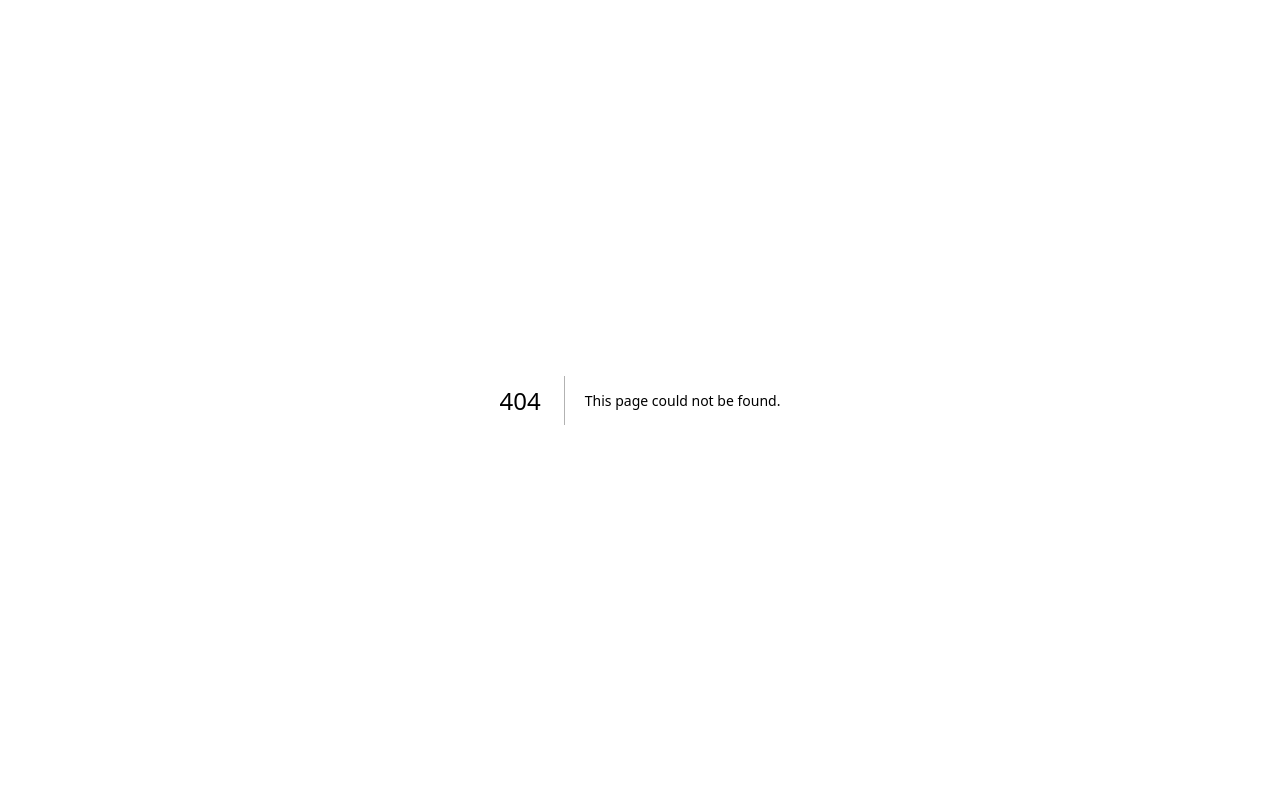
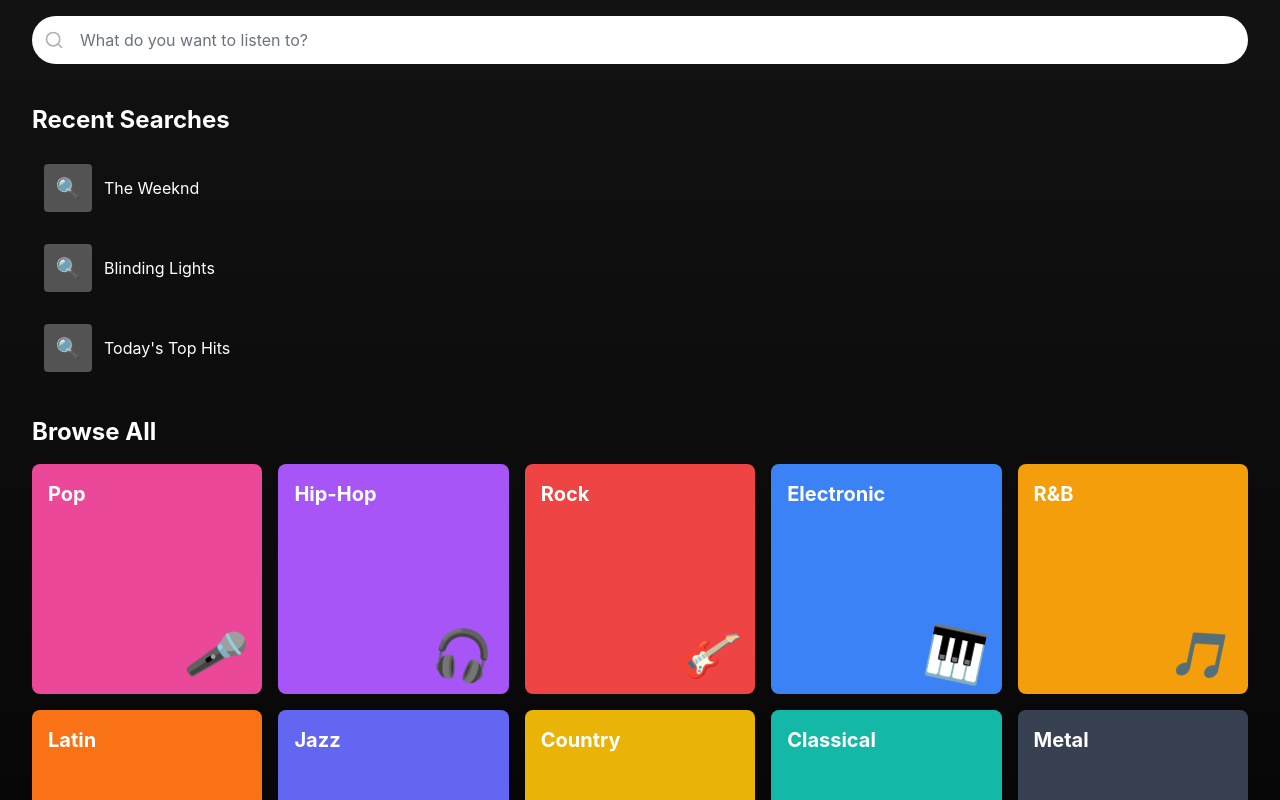
Before and after one commit to billsusanto/spotify-clone, a Next.js app: page /search in a window 1280 px wide. Before the commit this address had no page. Shown: the top 800 px of the page. Built offline with nearby package versions, Linux system fonts and the light colour scheme.

Commit message:
feat: add Search page with browse categories

```diff
--- /dev/null
+++ b/src/app/search/page.tsx
@@ -0,0 +1,105 @@
+'use client';
+
+import React, { useState } from 'react';
+import { Search as SearchIcon } from 'lucide-react';
+import Link from 'next/link';
+
+export default function SearchPage() {
+  const [searchQuery, setSearchQuery] = useState('');
+
+  const categories = [
+    { id: 1, name: 'Pop', color: 'bg-pink-500', emoji: '🎤' },
+    { id: 2, name: 'Hip-Hop', color: 'bg-purple-500', emoji: '🎧' },
+    { id: 3, name: 'Rock', color: 'bg-red-500', emoji: '🎸' },
+    { id: 4, name: 'Electronic', color: 'bg-blue-500', emoji: '🎹' },
+    { id: 5, name: 'R&B', color: 'bg-amber-500', emoji: '🎵' },
+    { id: 6, name: 'Latin', color: 'bg-orange-500', emoji: '🌶️' },
+    { id: 7, name: 'Jazz', color: 'bg-indigo-500', emoji: '🎺' },
+    { id: 8, name: 'Country', color: 'bg-yellow-500', emoji: '🤠' },
+    { id: 9, name: 'Classical', color: 'bg-teal-500', emoji: '🎻' },
+    { id: 10, name: 'Metal', color: 'bg-gray-700', emoji: '🤘' },
+    { id: 11, name: 'Indie', color: 'bg-green-500', emoji: '🌿' },
+    { id: 12, name: 'Soul', color: 'bg-rose-500', emoji: '💫' },
+  ];
+
+  const recentSearches = [
+    'The Weeknd',
+    'Blinding Lights',
+    'Today\'s Top Hits',
+  ];
+
+  return (
+    <div className="flex-1 bg-gradient-to-b from-spotify-darkgray to-black overflow-y-auto pb-32 lg:pb-24">
+      {/* Search Header */}
+      <div className="sticky top-0 z-20 bg-spotify-darkgray px-4 sm:px-6 lg:px-8 py-4">
+        <div className="relative">
+          <SearchIcon className="absolute left-3 top-1/2 transform -translate-y-1/2 text-spotify-lightgray" size={20} />
+          <input
+            type="text"
+            placeholder="What do you want to listen to?"
+            value={searchQuery}
+            onChange={(e) => setSearchQuery(e.target.value)}
+            className="w-full pl-12 pr-4 py-3 bg-white text-black rounded-full placeholder-gray-500 focus:outline-none focus:ring-2 focus:ring-white"
+          />
+        </div>
+      </div>
+
+      <div className="px-4 sm:px-6 lg:px-8 py-6">
+        {/* Recent Searches */}
+        {!searchQuery && recentSearches.length > 0 && (
+          <div className="mb-8">
+            <h2 className="text-xl sm:text-2xl font-bold mb-4">Recent Searches</h2>
+            <div className="space-y-2">
+              {recentSearches.map((search, index) => (
+                <div
+                  key={index}
+                  className="flex items-center gap-3 p-3 hover:bg-spotify-gray rounded transition cursor-pointer"
+                >
+                  <div className="w-12 h-12 bg-spotify-gray rounded flex items-center justify-center text-xl flex-shrink-0">
+                    🔍
+                  </div>
+                  <span className="text-white">{search}</span>
+                </div>
+              ))}
+            </div>
+          </div>
+        )}
+
+        {/* Browse Categories */}
+        {!searchQuery && (
+          <>
+            <h2 className="text-xl sm:text-2xl font-bold mb-4">Browse All</h2>
+            <div className="grid grid-cols-2 sm:grid-cols-3 lg:grid-cols-4 xl:grid-cols-5 gap-3 sm:gap-4">
+              {categories.map((category) => (
+                <Link
+                  key={category.id}
+                  href={`/category/${category.id}`}
+                  className={`${category.color} relative overflow-hidden rounded-lg aspect-square group hover:scale-105 transition-transform cursor-pointer`}
+                >
+                  <div className="p-4 h-full flex flex-col justify-between">
+                    <h3 className="text-white font-bold text-lg sm:text-xl">
+                      {category.name}
+                    </h3>
+                    <div className="text-4xl sm:text-5xl self-end transform rotate-12 group-hover:scale-110 transition-transform">
+                      {category.emoji}
+                    </div>
+                  </div>
+                </Link>
+              ))}
+            </div>
+          </>
+        )}
+
+        {/* Search Results (when typing) */}
+        {searchQuery && (
+          <div>
+            <h2 className="text-xl sm:text-2xl font-bold mb-4">Search Results for "{searchQuery}"</h2>
+            <p className="text-spotify-lightgray">
+              Start typing to search for songs, artists, albums, and playlists...
+            </p>
+          </div>
+        )}
+      </div>
+    </div>
+  );
+}
```
